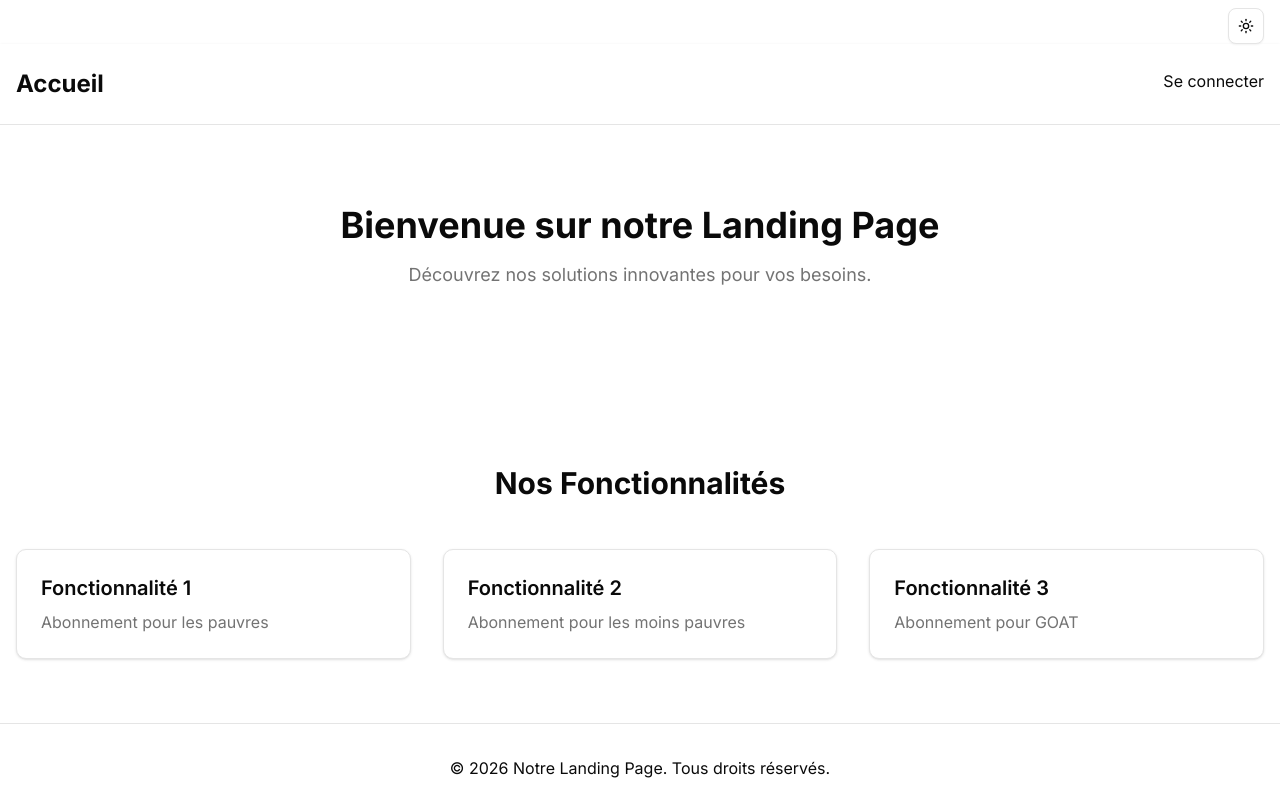
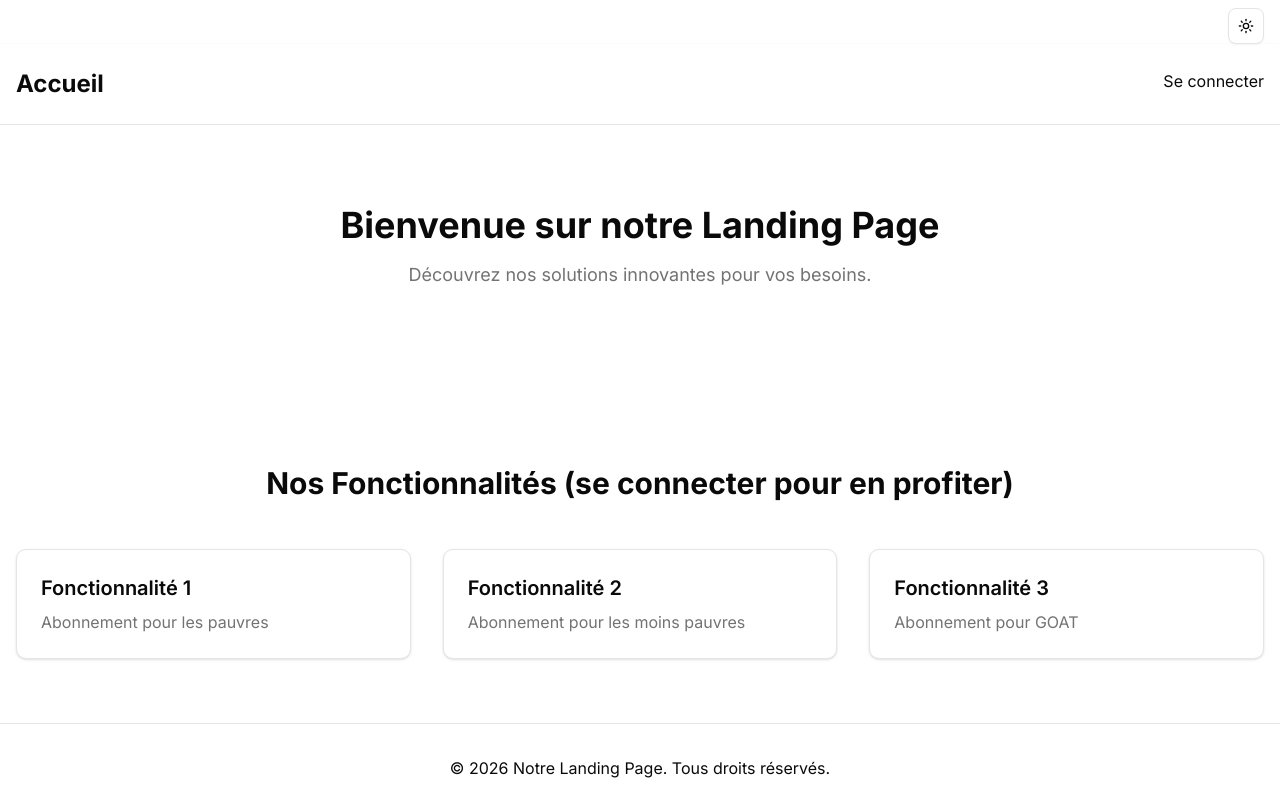
Before and after one commit to Goyef/my-app-Next-2026, a Next.js app: page /landing-page in a window 1280 px wide. Built offline with nearby package versions, Linux system fonts and the light colour scheme; some icons are missing.

Commit message:
fix(features) ajout d'un détail dans le texte

```diff
--- a/components/features.tsx
+++ b/components/features.tsx
@@ -2,7 +2,7 @@ export default function Features() {
   return (
     <section className="py-16">
       <div className="container mx-auto px-4">
-        <h2 className="text-3xl font-bold mb-12 text-center text-foreground">Nos Fonctionnalités</h2>
+        <h2 className="text-3xl font-bold mb-12 text-center text-foreground">Nos Fonctionnalités (se connecter pour en profiter)</h2>
         <div className="grid grid-cols-1 md:grid-cols-3 gap-8">
           <div className="bg-card p-6 rounded-lg shadow-sm border border-border">
             <h3 className="text-xl font-semibold mb-2 text-foreground">Fonctionnalité 1</h3>
```
